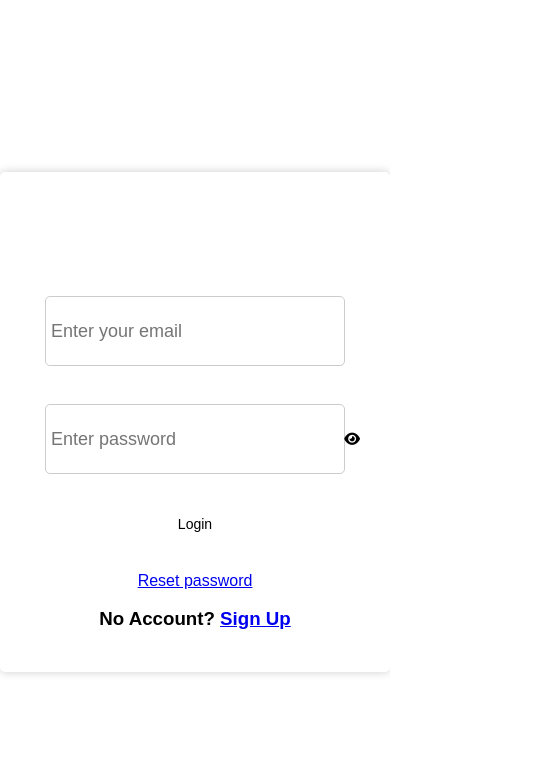
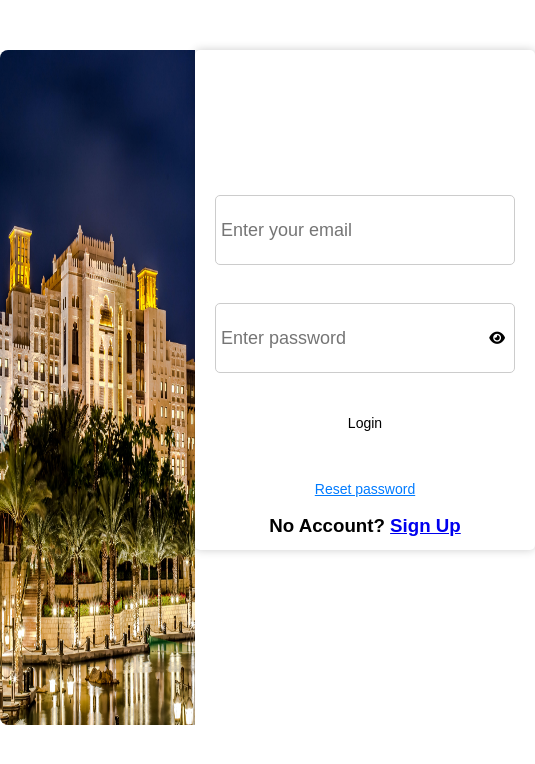
Before and after one commit to bMsithole19980/hotelApp, a React (Create React App) app: page / in a window 390 px wide. Shown: the top 764 px of the page, 535 px wide, since content can reach past the window. Built offline with nearby package versions, Linux system fonts and the light colour scheme.

Commit message:
facilitues

```diff
--- a/package.json
+++ b/package.json
@@ -10,6 +10,7 @@
     "firebase": "^9.23.0",
     "react": "^18.2.0",
     "react-dom": "^18.2.0",
+    "react-icons": "^4.12.0",
     "react-redux": "^8.1.1",
     "react-responsive-carousel": "^3.2.23",
     "react-router-dom": "^6.14.1",
--- a/src/components.js/footer.css
+++ b/src/components.js/footer.css
@@ -1,44 +1,56 @@
+/* footer.css */
 footer {
-    background-color: #222;
+  background-color: #333;
   color: #fff;
-    padding: 20px;
-    text-align: center;
+  padding: 20px 0;
 }
 
 .footer-content {
   display: flex;
-    justify-content: space-between;
+  justify-content: space-around;
   align-items: center;
+  flex-wrap: wrap;
 }
 
 .footer-logo {
   font-size: 24px;
-    font-weight: bold;
 }
 
-  .footer-links a {
+.footer-links {
+  display: flex;
+  gap: 20px;
+}
+
+.footer-links a,
+.footer-social a {
+  color: #fff;
   text-decoration: none;
-    color: #fff;
-    margin: 0 10px;
-    font-size: 16px;
+}
+
+.footer-social {
+  display: flex;
+  gap: 10px;
+}
+
+.footer-social svg {
+  font-size: 20px;
 }
 
 .footer-details {
-    text-align: right;
+  text-align: center;
+  margin-top: 20px;
 }
 
-  .footer-details p {
-    margin: 5px 0;
-  }
-
-  /* Media query for responsiveness */
+/* Responsive styles */
 @media (max-width: 768px) {
   .footer-content {
     flex-direction: column;
-      align-items: center;
+    text-align: center;
   }
 
-    .footer-links {
-      margin-top: 10px;
+  .footer-links,
+  .footer-social,
+  .footer-details {
+    margin-top: 15px;
   }
 }
--- a/src/components.js/footer.js
+++ b/src/components.js/footer.js
@@ -1,4 +1,6 @@
+// Footer.js
 import React from "react";
+import { FaFacebook, FaTwitter, FaInstagram, FaLinkedin } from 'react-icons/fa';
 import './footer.css';
 
 const Footer = () => {
@@ -10,6 +12,13 @@ const Footer = () => {
           <a href="/">Home</a>
           <a href="/facilities">Facilities</a>
           <a href="/roomReserv">Rooms</a>
+          <a href="/faq">FAQ</a> {/* Add FAQ link */}
+        </div>
+        <div className="footer-social">
+          <a href="https://facebook.com"><FaFacebook /></a>
+          <a href="https://twitter.com"><FaTwitter /></a>
+          <a href="https://instagram.com"><FaInstagram /></a>
+          <a href="https://linkedin.com"><FaLinkedin /></a>
         </div>
         <div className="footer-details">
           <p>Address: Your Address</p>
--- a/src/components.js/header.js
+++ b/src/components.js/header.js
@@ -54,11 +54,11 @@ function Header() {
             </span>
             <br />
             <span style={{ fontWeight: "bolder", fontSize: "80px" }}>
-              LUXURY
+              AppleDew
             </span>
             <br />
             <span style={{ fontWeight: "bold", fontSize: "30px" }}>
-              HOTELS
+              HOTEL
             </span>
             <br />
             <span style={{ fontWeight: "lighter", fontSize: "25px" }}>
--- a/src/components.js/login.css
+++ b/src/components.js/login.css
@@ -1,42 +1,42 @@
 .login-container {
   display: flex;
-    justify-content: center;
-    align-items: center;
-    height: 100vh;
+  height: 80vh; /* Adjust the height to match the side-image */
+  margin-top: 50px;
 }
 
-  .login-form {
-    background-color: #ffffff;
-    box-shadow: 0 0 10px rgba(0, 0, 0, 0.2);
-    border-radius: 5px;
-    padding: 20px;
-    text-align: center;
-    width: 300px;
+.side-image {
+  width: 50%;
+  height: 100%; /* Use 100% height to match the login-container */
+  border-radius: 8px 0 0 8px;
 }
+
 .form-group {
   background-color: #fff;
-    padding: 30px;
+  /* padding: 30px; */
   color: #000;
-    border-radius: 5px;
-    width: 400px;
-    height: 500px;
-    margin: 0 auto;
-    border-color: red;
-    box-shadow: 0 0 10px rgba(0, 0, 0, 0.2); /* Add a box shadow */
+  /* border-radius: 0 8px 8px 0; */
+  width: 50%;
+  margin-left: 100px;
+  height: 100%;
+  display: flex;
+  flex-direction: column;
+  align-items: center;
+  justify-content: center; /* Center the content vertically */
 }
-
 
 h2 {
   font-size: 24px;
   margin-bottom: 20px;
+  color: #000;
 }
 
 input {
   width: 100%;
-    padding: 10px;
+  padding: 12px; /* Increased padding for better touch feel */
   margin: 10px 0;
   border: 1px solid #ccc;
   border-radius: 5px;
+  box-sizing: border-box; /* Ensures padding and border are included in the width */
 }
 
 .password-container {
@@ -56,50 +56,34 @@
   color: #ffffff;
   border: none;
   border-radius: 5px;
-    padding: 10px 20px;
+  padding: 12px 20px;
   font-size: 16px;
   cursor: pointer;
   width: 100%;
   transition: background-color 0.3s, transform 0.3s;
-  }
-  button:hover {
-    background-color: #0056b3; /* Change background color on hover */
-    transform: scale(1.05); /* Scale the button slightly on hover */
+  margin-top: 15px; /* Increased margin for better separation */
 }
 
-   .reset-link{
-    justify-content: center;
-    align-items: center;
+button:hover {
+  background-color: #0056b3;
+  transform: scale(1.05);
+}
+
+.reset-link {
+  margin-top: 10px;
+  font-size: 14px;
+  color: #007bff; /* Use the same color as the button for better consistency */
 }
 
 .signup-link {
-    margin-top: 10px;
-    font-size: 14px;
+  margin-top: 15px; /* Increased margin for better separation */
+  font-size: 16px;
 }
 
 /* Responsive styles */
 @media (max-width: 768px) {
-    .login-form {
-        width: 80%; /* Reduce the width */
-        max-width: 300px; /* Add a maximum width */
-        height: auto;
-    }
   .form-group {
-        padding: 20px; /* Reduce padding for smaller screens */
-      }
-      h1 {
-        font-size: 20px; /* Adjust the font size for h1 */
-      }
-
-      span {
-        font-size: 14px; /* Adjust the font size for span */
-      }
-
-      button {
-        font-size: 14px; /* Adjust the font size for the button */
-      }
-
-      .forgot-password-link, .signup-link {
-        font-size: 12px; /* Adjust the font size for the links and h3 */
+    width: 80%;
+    max-width: none; /* Remove maximum width for better responsiveness */
   }
 }
--- a/src/components.js/login.js
+++ b/src/components.js/login.js
@@ -3,7 +3,7 @@ import { Link, useNavigate } from 'react-router-dom';
 import { signInWithEmailAndPassword } from 'firebase/auth';
 import { auth, db } from '../config/firebase';
 import { collection, getDocs, where, query } from 'firebase/firestore'; // Import Firestore functions
-
+import hotel from '../images/lognHotel.jpg';
 import './login.css';
 
 function Login() {
@@ -44,10 +44,10 @@ function Login() {
     }
   };
 
-
   return (
-    <div style={{ width: '100%', position: 'relative' }}>
+    <div>
       <div className='login-container'>
+        <img src={hotel} alt='hotel' className='side-image' />
         <div className='form-group'>
           <div className='form-content'>
             <h2 style={{ textAlign: 'center' }}>
--- a/src/components.js/navigation.css
+++ b/src/components.js/navigation.css
@@ -5,7 +5,7 @@
   }
 
   nav {
-    background-color: #222;
+    background-color: #fff;
     padding: 20px;
     font-family: 'Arial', sans-serif;
     display: flex;
@@ -14,7 +14,7 @@
   }
 
   .logo {
-    color: #fff;
+    color: #000;
     font-size: 24px;
     font-weight: bold;
   }
@@ -46,7 +46,7 @@
 
   .nav-list a {
     text-decoration: none;
-    color: #fff;
+    color: #000;
     font-size: 18px;
     font-weight: 500;
     padding: 10px 15px;
--- a/src/components.js/navigation.js
+++ b/src/components.js/navigation.js
@@ -22,7 +22,7 @@ const Navigation = () => {
           <Link to="/header">Home</Link>
         </li>
         <li>
-          <Link to="/facilities">Facilities</Link>
+          <Link to="/facilitiess">Facilities</Link>
         </li>
         <li>
           <Link to="/roomReserv">Rooms</Link>
--- a/src/components.js/reserve.css
+++ b/src/components.js/reserve.css
@@ -8,13 +8,11 @@
     display: inline-block;
     position: relative;
     align-items: center;
-    margin-left: 5%;
-    margin-right: auto;
+    margin-right: 30px;
+    /* margin-top:  50px; */
     border-radius: 25px;
     transition: 0.3s;
-    left: -50px;
-    right: 20px;
-    margin-bottom: 20px;
+    margin-top: 50px;
     justify-content: center;
   }
 
@@ -71,7 +69,9 @@
     top: 240px;
     justify-content: space-around;
   }
-
+  .btn-reserve{
+    margin-left: 50px;
+  }
   .rating-stars {
     display: flex;
   }
--- a/src/components.js/reserve.js
+++ b/src/components.js/reserve.js
@@ -7,6 +7,7 @@ import { db } from "../config/firebase";
 import {  collection, getDocs } from "firebase/firestore";
 import { useLocation } from "react-router-dom";
 import './reserve.css'
+import Navigation from "./navigation";
 
 function Reserve() {
   const [rooms, setRooms] = useState([]);
@@ -66,13 +67,14 @@ function Reserve() {
 
   return (
     <div>
+      <Navigation/>
       {bookedRoom ? (
         <div className="booking-box" key={bookedRoom.id}>
           <h4 className="book-head">{bookedRoom.RoomName}</h4>
-          <div className="book-details">
+          <div className="reserve-details">
             <h3>{bookedRoom.RoomDescription}</h3>
           </div>
-          <div className="btns">
+          <div className="btns-reserve">
             <button
               className=" btn-reserve"
               onClick={() => reserveRoom(bookedRoom)}
@@ -85,7 +87,7 @@ function Reserve() {
               </Link>
             </button>
           </div>
-          <div className="features">
+          {/* <div className="features">
             <h4 className="children">Children</h4>
             <br></br>
             <h4 className="adult">Adults</h4>
@@ -115,8 +117,8 @@ function Reserve() {
               onClick={() => handIncrement(0)}
               className="btn-plus"
             ></input>
-          </div>
-          <div className="input-group1">
+          </div> */}
+          {/* <div className="input-group1">
             <input
               type="button"
               value="-"
@@ -161,7 +163,7 @@ function Reserve() {
               onClick={() => handIncrement(0)}
               className="btn-plus"
             ></input>
-          </div>
+          </div> */}
           <div className="reserve-price">
             <h3>R{bookedRoom.RoomPrice}</h3>
           </div>
--- a/src/components.js/roomReserv.css
+++ b/src/components.js/roomReserv.css
@@ -6,6 +6,7 @@
   display: flex;
   flex-direction: column;
   border-radius: 25px;
+  margin-right: 30px;
   overflow: hidden;
   justify-content: center;
   align-self: ce;
@@ -108,40 +109,3 @@
 .star-active {
   color: gold;
 }
-/* Add these styles to your existing stylesheet or create a new one */
-
-.AppleDew-content {
-  display: flex;
-  justify-content: center;
-  align-items: center;
-  padding: 20px;
-}
-
-.video-container {
-  width: 50%;
-}
-
-.hotel-video {
-  width: 100%;
-  border-radius: 8px;
-  box-shadow: 0 0 10px rgba(0, 0, 0, 0.2);
-}
-
-.text-details {
-  width: 50%;
-  padding: 20px;
-  background-color: #f7f7f7;
-  border-radius: 8px;
-  margin-left: 20px;
-}
-
-.text-details h1 {
-  color: #333;
-  font-size: 36px;
-}
-
-.text-details p {
-  color: #555;
-  font-size: 16px;
-  line-height: 1.5;
-}
```
Also changed, not shown: src/images/lognHotel.jpg (added), 1 other file (tests, documents, lock files or other folders). Lines whose indentation alone changed are shown as unchanged.
